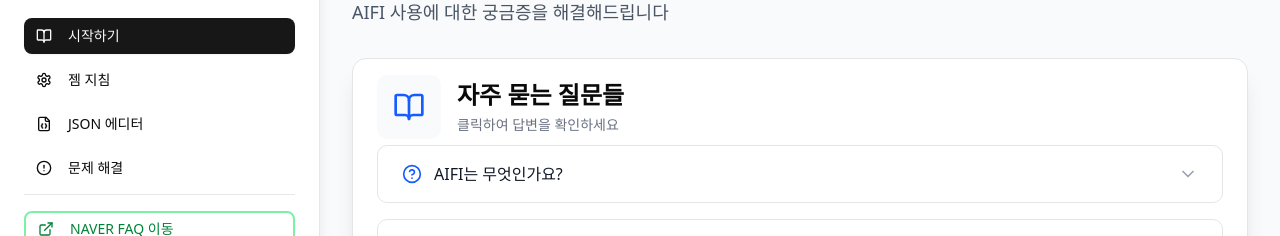
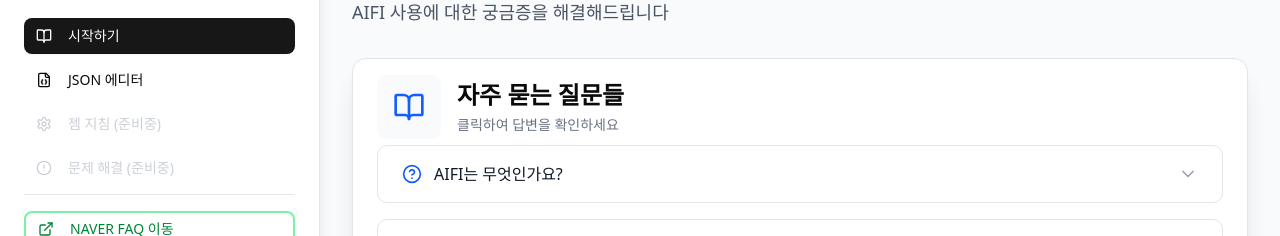
Before and after one commit to dokbun2/manual, a React (Vite) app: page /faq in a window 1280 px wide. Shown: the part 155-391 px from the top of the page. Built offline with nearby package versions, Linux system fonts and the light colour scheme.

Commit message:
FAQ 수정
11

```diff
--- a/src/components/FAQPage.jsx
+++ b/src/components/FAQPage.jsx
@@ -17,13 +17,6 @@
       displayIcon: <BookOpen className="h-8 w-8 text-blue-600" />
     },
     {
-      id: 2,
-      title: "젬 지침 관련",
-      shortTitle: "젬 지침",
-      icon: <Settings className="h-5 w-5" />,
-      displayIcon: <Settings className="h-8 w-8 text-green-600" />
-    },
-    {
       id: 3,
       title: "JSON 에디터 사용법",
       shortTitle: "JSON 에디터",
@@ -31,11 +24,20 @@
       displayIcon: <FileJson className="h-8 w-8 text-indigo-600" />
     },
     {
+      id: 2,
+      title: "젬 지침 관련",
+      shortTitle: "젬 지침 (준비중)",
+      icon: <Settings className="h-5 w-5" />,
+      displayIcon: <Settings className="h-8 w-8 text-green-600" />,
+      disabled: true
+    },
+    {
       id: 4,
       title: "문제 해결",
-      shortTitle: "문제 해결",
+      shortTitle: "문제 해결 (준비중)",
       icon: <AlertCircle className="h-5 w-5" />,
-      displayIcon: <AlertCircle className="h-8 w-8 text-orange-600" />
+      displayIcon: <AlertCircle className="h-8 w-8 text-orange-600" />,
+      disabled: true
     }
   ];
 
@@ -135,8 +137,13 @@
                 <Button
                   key={category.id}
                   variant={activeCategory === category.id ? "default" : "ghost"}
-                  className="w-full justify-start text-left"
-                  onClick={() => setActiveCategory(category.id)}
+                  className={`w-full justify-start text-left ${
+                    category.disabled
+                      ? 'opacity-50 cursor-not-allowed text-gray-400'
+                      : ''
+                  }`}
+                  onClick={() => !category.disabled && setActiveCategory(category.id)}
+                  disabled={category.disabled}
                 >
                   {category.icon}
                   <span className="ml-2 text-sm">{category.shortTitle}</span>
```
